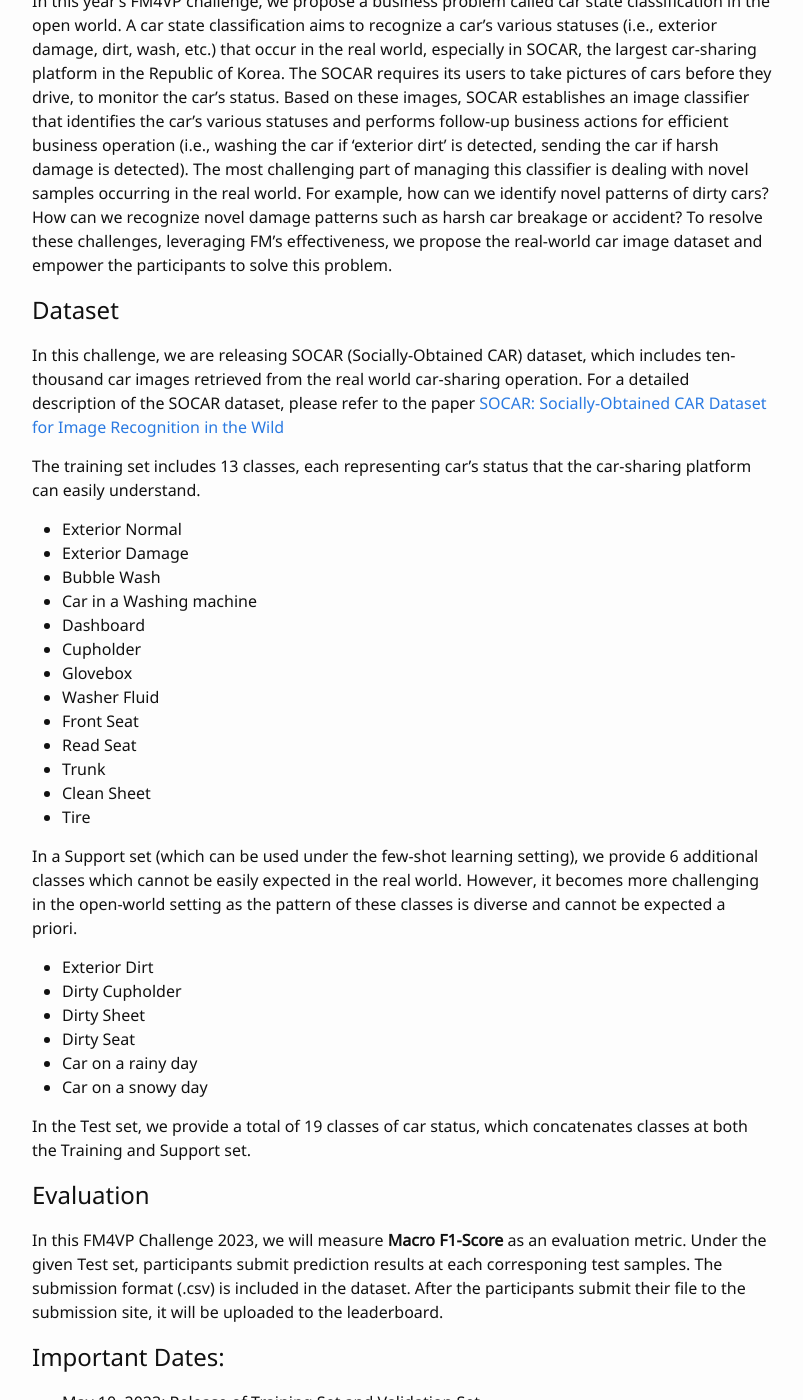
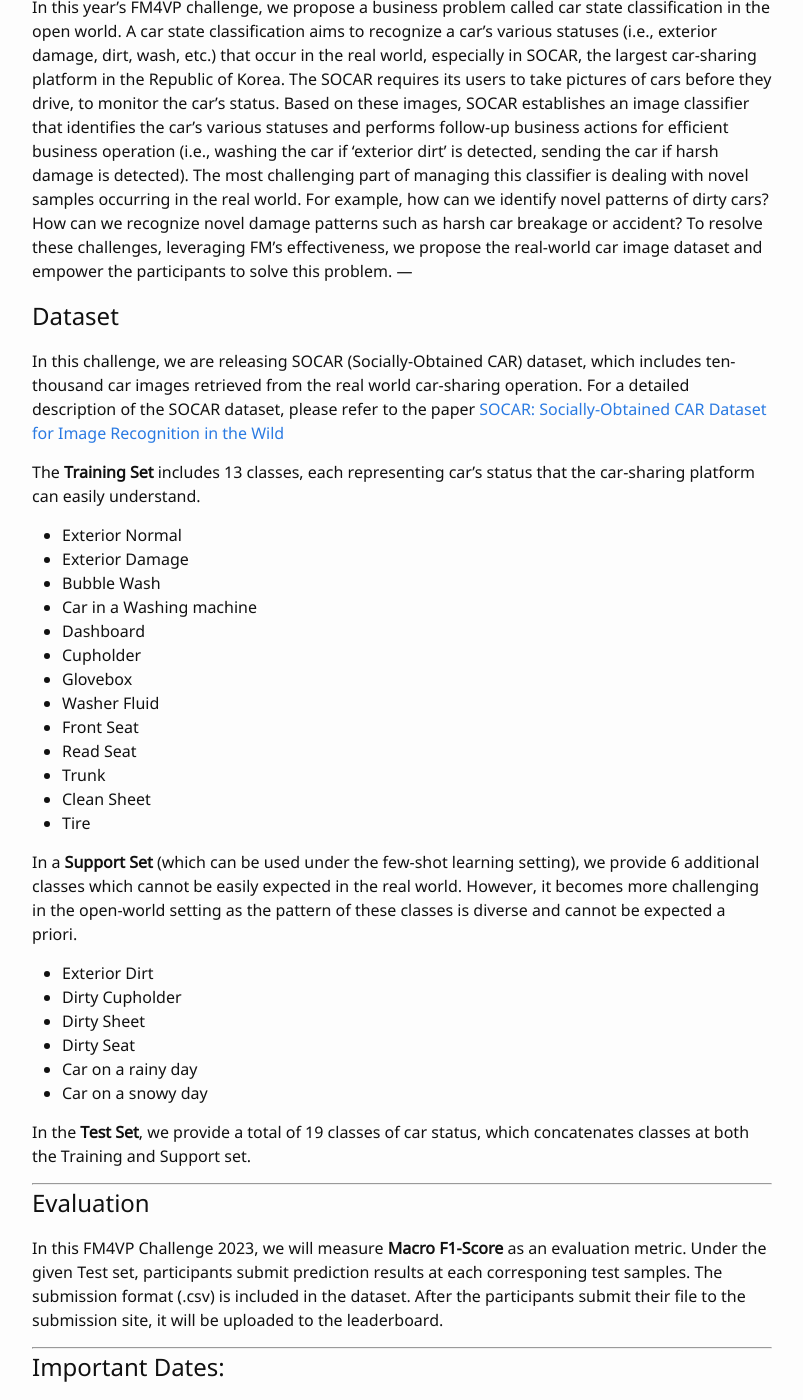
Before and after one commit to socar-esther/socar-esther.github.io, a Jekyll site: the page built from index.md, in a window 1280 px wide and 1400 px high, scrolled down 1387 px. Shown: the whole window, without its empty margins (238-1041 px from the left). Built offline with Jekyll 4.4.1, drawn with Linux system fonts in a browser that asks for light colours.

Commit message:
design-changed

```diff
--- a/index.md
+++ b/index.md
@@ -9,11 +9,14 @@ in accordance with [VPLOW workshop](https://vplow.github.io/vplow_3rd.html) at C
 {% include figure.html img="car-images.png" alt="intro image here" caption="SOFAR (SOCAR: Socially-Obtained CAR image dataset" width="99%" %}
 
 
+---
+
 <!-- <div class="toc" markdown="1"> -->
 ## Introduction
 
 This year, in accordance with Visual Perception via Learning in an Open World (VPLOW) workshop, we firstly organize Foundational Model for Visual Perception (FM4VP) challenge in CVPR 2023. This year's FM4VP challenge proposes a zero-shot/few-shot image classification problem leveraging FMs (i.e., CLIP, CoCa), to deal with novel samples in the real world. From an industry perspective, when novel samples occur in the business, we may retrieve and annotate every novel sample to re-train the model. However, it becomes too expensive if we perform this procedure whenever novel samples occur. To this end, utilizing the zero-shot/few-shot classification ability of recently-proposed foundational models can be a reasonable & presumable solution. Therefore, we hereby aim to empower candidate workshop participants to contemplate this challenge and let the students, researchers, and Machine Learning community access the industry-level dataset retrieved in the real world.
 
+---
 
 <!-- </div> -->
 
@@ -25,6 +28,7 @@ The FM4VP Challenge 2023 is hosted by SOCAR. SOCAR is the largest car-sharing pl
 
 <img src="images/organizers-3.png">
 
+---
 <!-- </div> -->
 
 <!-- <div class="toc" markdown="1"> -->
@@ -32,14 +36,14 @@ The FM4VP Challenge 2023 is hosted by SOCAR. SOCAR is the largest car-sharing pl
 
 In this year's FM4VP challenge, we propose a business problem called car state classification in the open world. A car state classification aims to recognize a car's various statuses (i.e., exterior damage, dirt, wash, etc.) that occur in the real world, especially in SOCAR, the largest car-sharing platform in the Republic of Korea. The SOCAR requires its users to take pictures of cars before they drive, to monitor the car's status. Based on these images, SOCAR establishes an image classifier that identifies the car's various statuses and performs follow-up business actions for efficient business operation (i.e., washing the car if 'exterior dirt' is detected, sending the car if harsh damage is detected). The most challenging part of managing this classifier is dealing with novel samples occurring in the real world. For example, how can we identify novel patterns of dirty cars? How can we recognize novel damage patterns such as harsh car breakage or accident? To resolve these challenges, leveraging FM's effectiveness, we propose the real-world car image dataset and empower the participants to solve this problem.
 <!-- </div> -->
-
+---
 
 <!-- <div class="toc" markdown="1"> -->
 ## Dataset
 
 In this challenge, we are releasing SOCAR (Socially-Obtained CAR) dataset, which includes ten-thousand car images retrieved from the real world car-sharing operation. For a detailed description of the SOCAR dataset, please refer to the paper [SOCAR: Socially-Obtained CAR Dataset for Image Recognition in the Wild]('https://openaccess.thecvf.com/content/WACV2023W/DNOW/papers/Seo_SOCAR_Socially-Obtained_CAR_Dataset_for_Image_Recognition_in_the_Wild_WACVW_2023_paper.pdf')
 
-The training set includes 13 classes, each representing car's status that the car-sharing platform can easily understand.
+The **Training Set** includes 13 classes, each representing car's status that the car-sharing platform can easily understand.
 
 * Exterior Normal
 * Exterior Damage
@@ -55,7 +59,7 @@ The training set includes 13 classes, each representing car's status that the ca
 * Clean Sheet
 * Tire
 
-In a Support set (which can be used under the few-shot learning setting), we provide 6 additional classes which cannot be easily expected in the real world. However, it becomes more challenging in the open-world setting as the pattern of these classes is diverse and cannot be expected a priori.
+In a **Support Set** (which can be used under the few-shot learning setting), we provide 6 additional classes which cannot be easily expected in the real world. However, it becomes more challenging in the open-world setting as the pattern of these classes is diverse and cannot be expected a priori.
 
 * Exterior Dirt
 * Dirty Cupholder
@@ -64,16 +68,17 @@ In a Support set (which can be used under the few-shot learning setting), we pro
 * Car on a rainy day
 * Car on a snowy day
 
-In the Test set, we provide a total of 19 classes of car status, which concatenates classes at both the Training and Support set.
+In the **Test Set**, we provide a total of 19 classes of car status, which concatenates classes at both the Training and Support set.
 
 <!-- </div> -->
 
+---
 <!-- <div class="toc" markdown="1"> -->
 ## Evaluation
 In this FM4VP Challenge 2023, we will measure **Macro F1-Score** as an evaluation metric. Under the given Test set, participants submit prediction results at each corresponing test samples. The submission format (.csv) is included in the dataset. After the participants submit their file to the submission site, it will be uploaded to the leaderboard.
 
 <!-- </div> -->
-
+---
 <!-- <div class="toc" markdown="1"> -->
 ## Important Dates:
 
@@ -86,7 +91,7 @@ Please Note that every deadlines are 23:59 in AoE timezone except for the VPLOW
 
 <!-- </div> -->
 
-
+---
 <!-- <div class="toc" markdown="1"> -->
 ## Contact:
 
```
Also changed, not shown: 1-dataset-access copy.md (added, +6 -0 lines).
